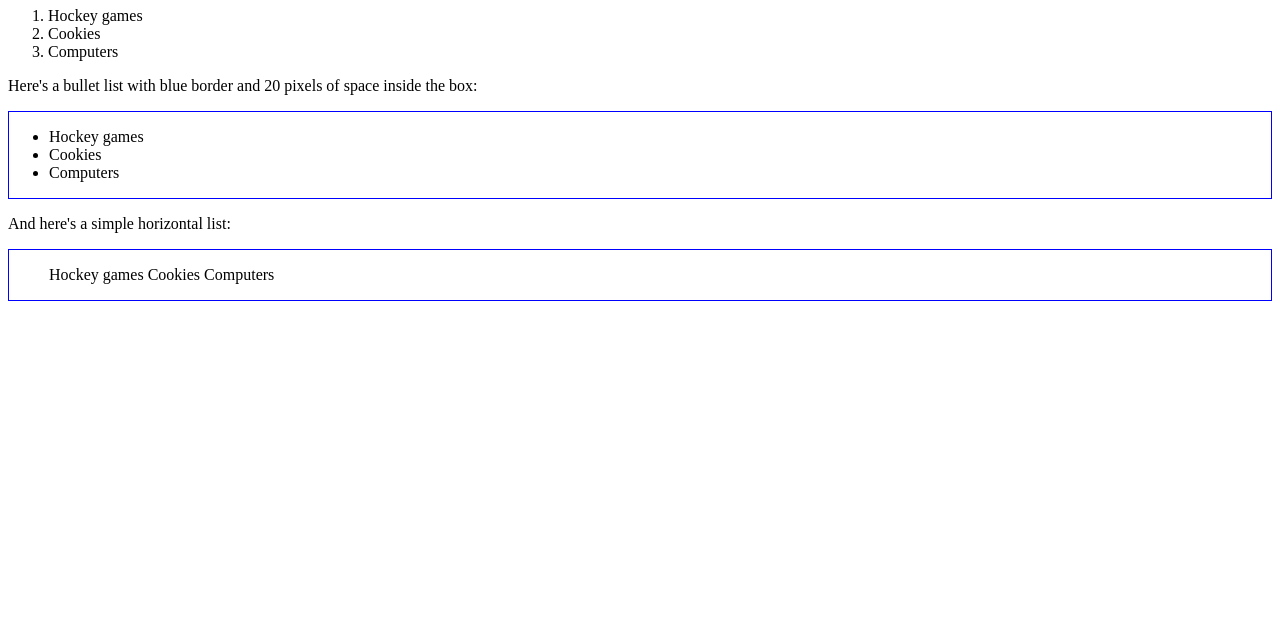
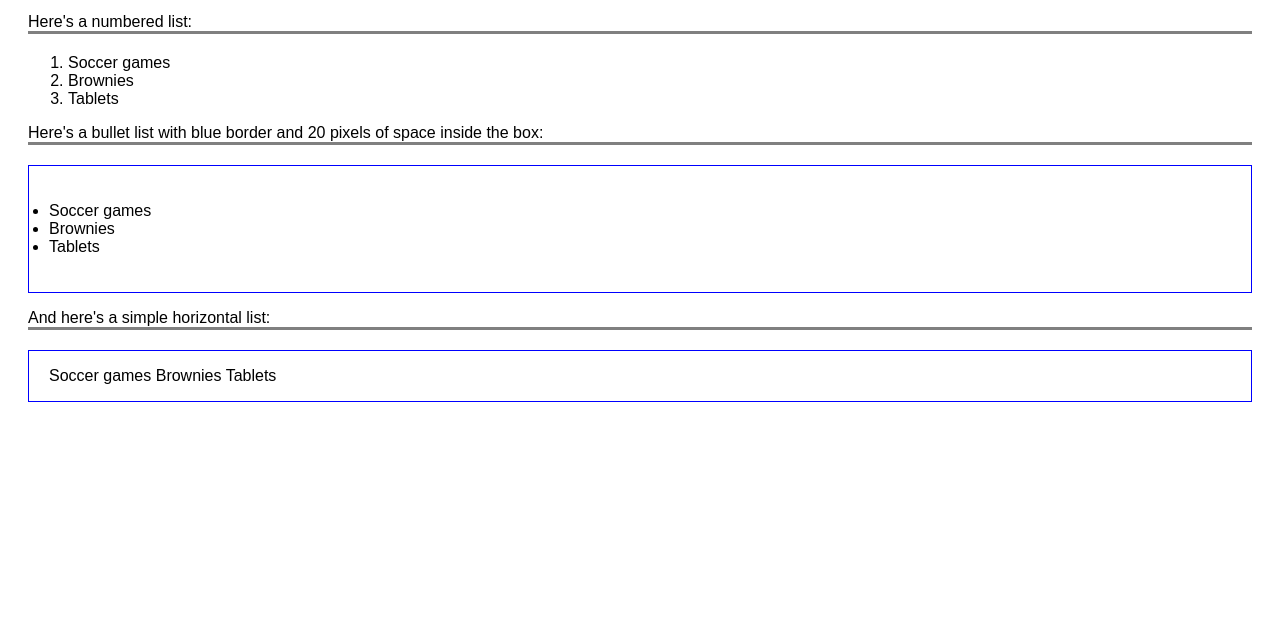
Before and after one commit to obabarinsa/obabarinsa.github.io, a plain HTML site: page obabarinsa/html-css/homework.html in a window 1280 px wide. Shown: the part 159-800 px from the top of the page. Drawn offline with Linux system fonts and the light colour scheme.

Commit message:
homework week 1

```diff
--- a/obabarinsa/html-css/homework.html
+++ b/obabarinsa/html-css/homework.html
@@ -5,38 +5,36 @@
     <link rel="stylesheet" type="text/css" href="hw1.css">
   </head>
   <body>
-
+    <div class ="page">
   	<h1>My Favorite Things</h1>
 
   	<div class="ptext">
   		<p>This page's content is 960 pixels wide. It is centered on the page with a 20 pixel margin at the top. The heading above is white text on a dark blue background. The brower shows this page's title in the tab itself, "My Favorite Things."</p>
   </div>
 
-  	<p>Here's a numbered list:</p>
-
+  	<p>Here's a numbered list:</p> <hr noshade>
   		<ol>
-  			<li>Hockey games</li>
-  			<li>Cookies</li>
-  			<li>Computers</li>
+  			<li>Soccer games</li>
+  			<li>Brownies</li>
+  			<li>Tablets</li>
   		</ol>
 
 
-  	<p>Here's a bullet list with blue border and 20 pixels of space inside the box:</p>
+  	<p>Here's a bullet list with blue border and 20 pixels of space inside the box:</p> <hr noshade>
 
   	<div class="box1">
-  		<ul>
-  			<li>Hockey games</li>
-  			<li>Cookies</li>
-  			<li>Computers</li>
-  		</ul>
+  		<ul style="padding-left: 20px;">
+        <li>Soccer games</li>
+        <li>Brownies</li>
+        <li>Tablets</li>
   	</div>
 
-  	<p>And here's a simple horizontal list:</p>
+  	<p>And here's a simple horizontal list:</p><hr noshade>
 
-  	<div class="box1">
-  		<ul>Hockey games Cookies Computers</ul>
+  	<div class="box2">
+  		<ul style="padding-left: 20px;">Soccer games Brownies Tablets</ul>
   	</div>
-
+  </div>
 
   </body>
 
--- a/obabarinsa/html-css/hw1.css
+++ b/obabarinsa/html-css/hw1.css
@@ -1,4 +1,8 @@
 h1 {color: white;}
-h1 {background: navy;}
+h1 {background: rgb(0,0,139);}
+h1{padding: 20px;}
 .ptext {color: gray;}
-.box1 {border: 1px solid blue;}
+.box1 {border: solid blue 1px ; padding : 20px 20px 20px 0px;}
+.box2 {border: solid blue 1px;}
+.page {margin: 20px; font-family: Arial;}
+hr {margin-top: -1em; margin-bottom: 20px; height: 1px; }
```
